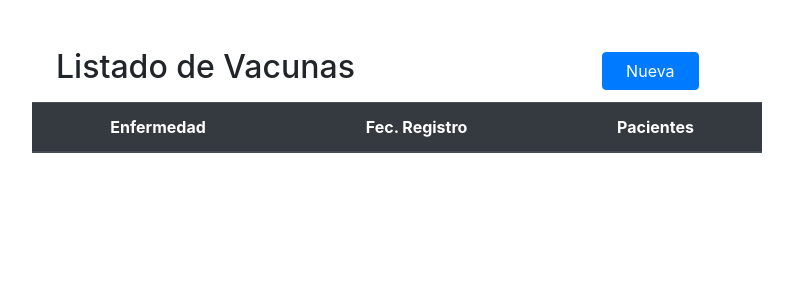
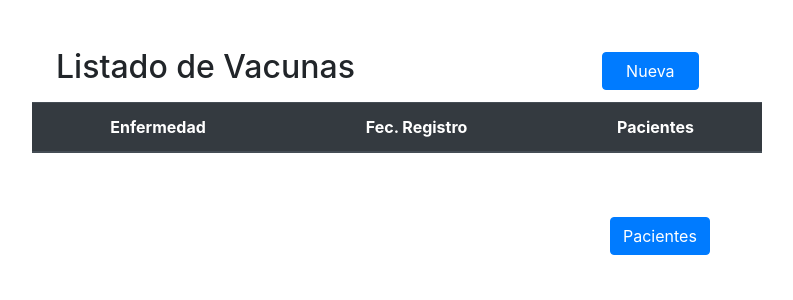
Before and after one commit to opazoFelipe/ProyectoFinalPython, a Flask app: page /vacunas in a window 1280 px wide. Shown: the top 300 px of the page, without its empty margins (243-1036 px from the left). Run offline with Flask 2, Linux system fonts and the light colour scheme; data that the repository does not hold is empty; some libraries are stand-ins or nearby versions.

Commit message:
actualizacion de codigo

```diff
--- a/templates/listarVacunas.html
+++ b/templates/listarVacunas.html
@@ -49,7 +49,13 @@
                 </table>
             </div>
         </div>
+        <div class="row mt-5">
+            <div class="col-md-2 offset-md-8">
+                <a href="/" class="btn btn-primary ml-2">Pacientes</a>
+            </div>
+        </div>
     </div> <!-- End Container -->
+
     <!-- Optional JavaScript -->
     <!-- jQuery first, then Popper.js, then Bootstrap JS -->
     <script src="https://code.jquery.com/jquery-3.3.1.slim.min.js" integrity="sha384-q8i/X+965DzO0rT7abK41JStQIAqVgRVzpbzo5smXKp4YfRvH+8abtTE1Pi6jizo" crossorigin="anonymous"></script>
```
Also changed, not shown: 2 other files.
